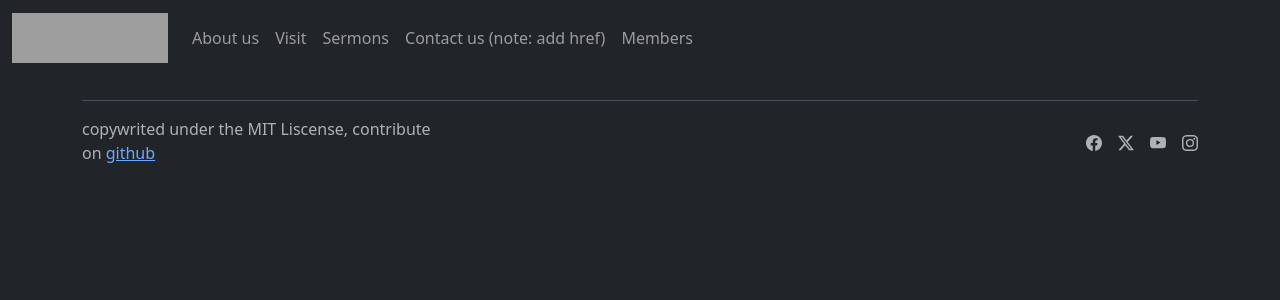
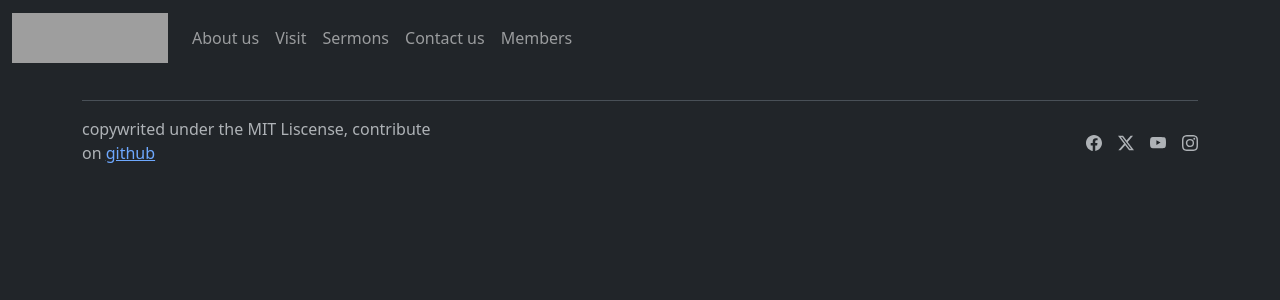
Before and after one commit to Callen44/GHCwebsite, a Django app: template templates/base.html in a window 1280 px wide. Shown: the top 300 px of the page. Run offline with Django 3.2, Linux system fonts and the light colour scheme; the template is opened without the code that fills it, so the values that code supplies are empty; grey boxes are pictures that could not be loaded.

Commit message:
add contatct us page link to navbar

```diff
--- a/templates/base.html
+++ b/templates/base.html
@@ -31,7 +31,7 @@
                 <a class="nav-link" aria-current="page" href="{% url 'sermons:index' %}">Sermons</a>
               </li>
               <li class="nav-item">
-                <a class="nav-link" aria-current="page">Contact us (note: add href)</a>
+                <a class="nav-link" aria-current="page" href="{% url 'contactus' %}">Contact us</a>
               </li>
               <li class="nav-item">
                 <a class="nav-link" href="https://graceheritagechurch.churchtrac.com/" aria-current="page">Members</a>
```
